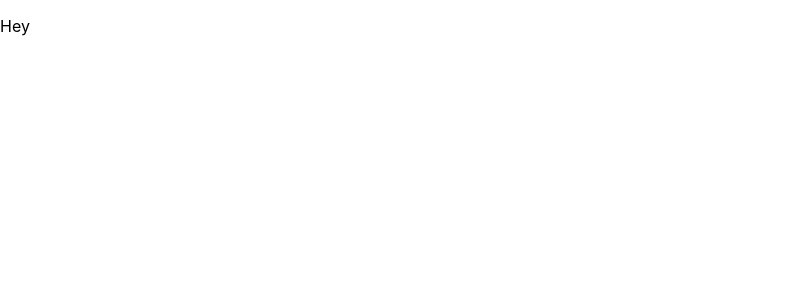
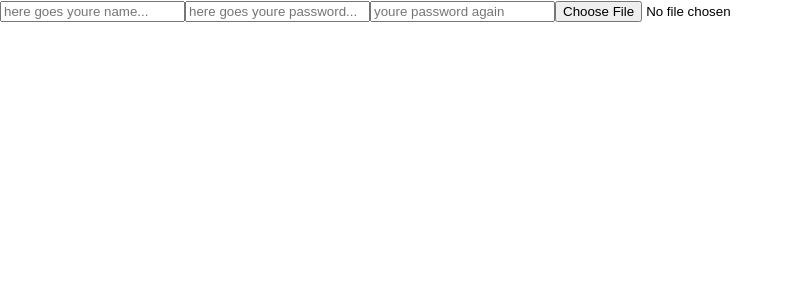
Before and after one commit to Gax1/procastinapp-front, a React (Create React App) app: page / in a window 1280 px wide. Shown: the top 300 px of the page, without its empty margins (0-793 px from the left). Built offline with nearby package versions, Linux system fonts and the light colour scheme.

Commit message:
Added skeleton to register form

```diff
--- a/src/App.tsx
+++ b/src/App.tsx
@@ -1,7 +1,8 @@
 import React from "react";
+import RegisterForm from "./components/RegisterForm/RegisterForm";
 
 function App() {
-  return <p>Hey</p>;
+  return <RegisterForm />;
 }
 
 export default App;
--- /dev/null
+++ b/src/components/RegisterForm/RegisterForm.tsx
@@ -0,0 +1,29 @@
+const RegisterForm = (): JSX.Element => {
+  return (
+    <div className="register-container">
+      <form className="form form-register">
+        <input
+          type="text"
+          className="form-input register-input"
+          placeholder="here goes youre name..."
+        />
+        <input
+          type="text"
+          className="form-input register-input"
+          placeholder="here goes youre password..."
+        />
+        <input
+          type="text"
+          className="form-input register-input"
+          placeholder="youre password again"
+        />
+        <input
+          type="file"
+          className="form-input register-input__select-image"
+        />
+      </form>
+    </div>
+  );
+};
+
+export default RegisterForm;
```
Also changed, not shown: 1 other file (tests, documents, lock files or other folders).
